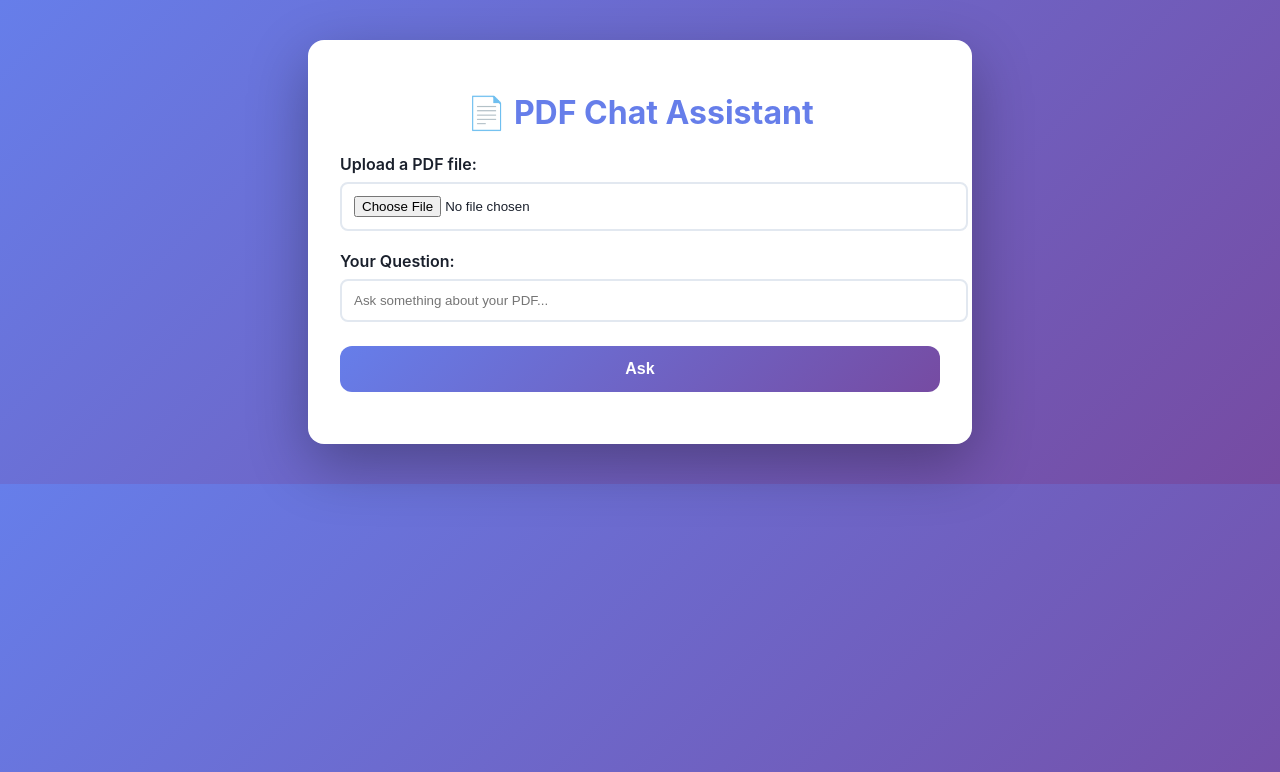
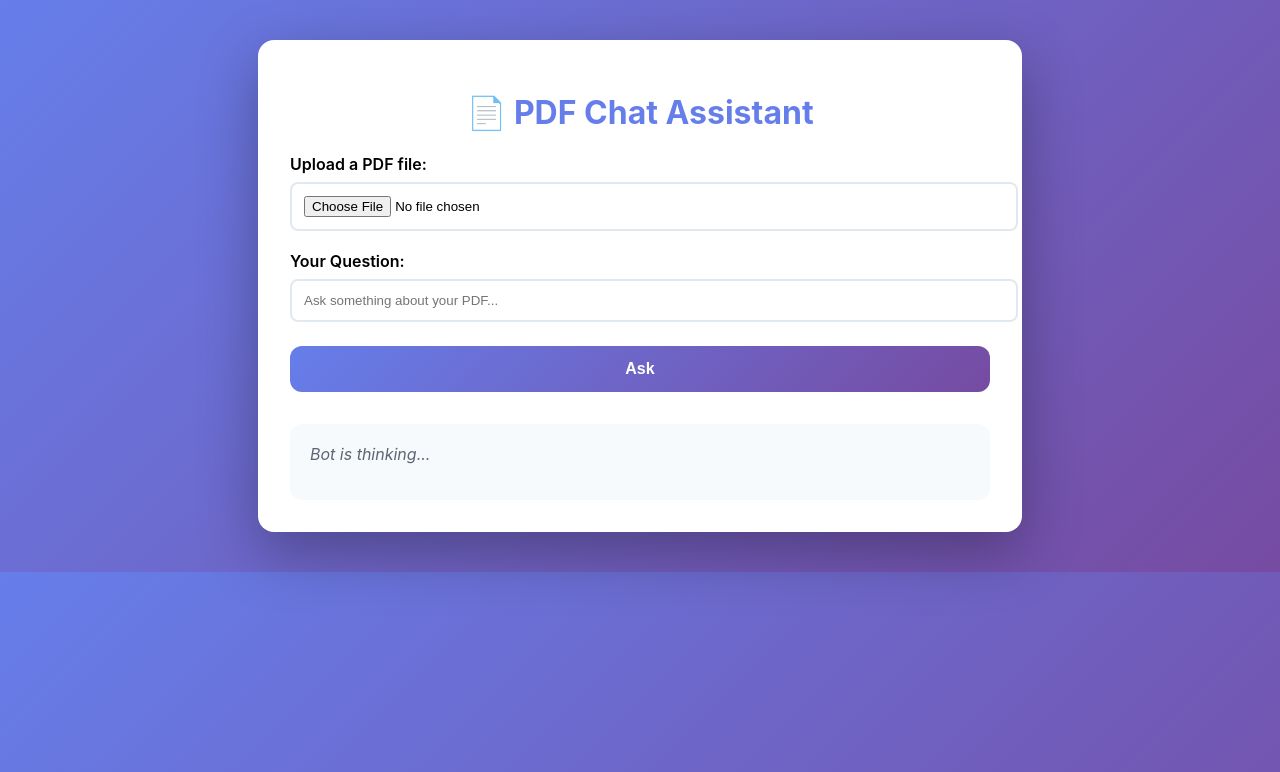
Before and after one commit to Akanuchi/advancedchatbot, a FastAPI app: page / in a window 1280 px wide. Shown: the top 772 px of the page. Run offline with FastAPI, Linux system fonts and the light colour scheme.

Commit message:
Copilot first front end modification

```diff
--- a/app.py
+++ b/app.py
@@ -1,37 +1,54 @@
-from fastapi import FastAPI, Request, Form, UploadFile, File
+from fastapi import FastAPI, Request, Form, UploadFile, File, HTTPException
 from fastapi.responses import HTMLResponse
 from fastapi.staticfiles import StaticFiles
 from fastapi.templating import Jinja2Templates
 import shutil
 import os
 from AdvancedChatBot import AdvancedChatBot
-from fastapi import HTTPException
 
+# Initialize FastAPI app
 app = FastAPI()
-bot = AdvancedChatBot()
 
+# Mount static assets
 app.mount("/static", StaticFiles(directory="static"), name="static")
 templates = Jinja2Templates(directory="templates")
 
+# Create upload directory
 UPLOAD_DIR = "uploads"
 os.makedirs(UPLOAD_DIR, exist_ok=True)
+
+# Initialize chatbot
+bot = AdvancedChatBot()
 
 @app.get("/", response_class=HTMLResponse)
 def home(request: Request):
     return templates.TemplateResponse("index.html", {"request": request})
 
 @app.post("/query", response_class=HTMLResponse)
-async def query_bot(request: Request, file: UploadFile = File(...), question: str = Form(...)):
+async def query_bot(
+    request: Request,
+    file: UploadFile = File(...),
+    question: str = Form(...)
+):
     try:
+        # Save uploaded PDF
         file_path = os.path.join(UPLOAD_DIR, file.filename)
         with open(file_path, "wb") as buffer:
             shutil.copyfileobj(file.file, buffer)
 
+        # Process PDF and query
         bot.process_all(file_path)
         answer = bot.query(question)
 
+        # Clean up uploaded file
         os.remove(file_path)
-        return templates.TemplateResponse("index.html", {"request": request, "answer": answer})
+
+        # Render response with chat history
+        return templates.TemplateResponse("index.html", {
+            "request": request,
+            "question": question,
+            "answer": answer
+        })
 
     except Exception as e:
         print(f"Error: {e}")
--- a/templates/index.html
+++ b/templates/index.html
@@ -2,19 +2,17 @@
 <html lang="en">
 <head>
   <meta charset="UTF-8">
-  <meta name="viewport" content="width=device-width, initial-scale=1.0">
   <title>PDF Chat Assistant</title>
   <link rel="stylesheet" href="/static/style.css">
   <style>
     body {
       font-family: 'Inter', sans-serif;
+      background: linear-gradient(135deg, #667eea 0%, #764ba2 100%);
       margin: 0;
       padding: 0;
-      background: linear-gradient(135deg, #667eea 0%, #764ba2 100%);
-      color: #1a202c;
     }
     .container {
-      max-width: 600px;
+      max-width: 700px;
       margin: 40px auto;
       background: #fff;
       border-radius: 16px;
@@ -54,12 +52,34 @@
       box-shadow: 0 8px 20px rgba(102, 126, 234, 0.4);
       transform: translateY(-2px);
     }
-    .answer {
+    .chat-history {
       margin-top: 32px;
       background: #f7fafc;
       padding: 20px;
       border-radius: 12px;
-      box-shadow: inset 0 0 10px rgba(102, 126, 234, 0.1);
+      max-height: 300px;
+      overflow-y: auto;
+    }
+    .message {
+      margin-bottom: 16px;
+    }
+    .message.user {
+      text-align: right;
+      color: #2b6cb0;
+    }
+    .message.bot {
+      text-align: left;
+      color: #2d3748;
+    }
+    .typing {
+      font-style: italic;
+      color: #a0aec0;
+      animation: blink 1s infinite;
+    }
+    @keyframes blink {
+      0% { opacity: 0.2; }
+      50% { opacity: 1; }
+      100% { opacity: 0.2; }
     }
   </style>
 </head>
@@ -76,12 +96,16 @@
       <button type="submit">Ask</button>
     </form>
 
-    {% if answer %}
-      <div class="answer">
-        <h2>Answer:</h2>
-        <p>{{ answer }}</p>
-      </div>
-    {% endif %}
+    <div class="chat-history">
+      {% if question %}
+        <div class="message user"><strong>You:</strong> {{ question }}</div>
+      {% endif %}
+      {% if answer %}
+        <div class="message bot"><strong>Bot:</strong> {{ answer }}</div>
+      {% else %}
+        <div class="message bot typing">Bot is thinking...</div>
+      {% endif %}
+    </div>
   </div>
 </body>
 </html>
```
